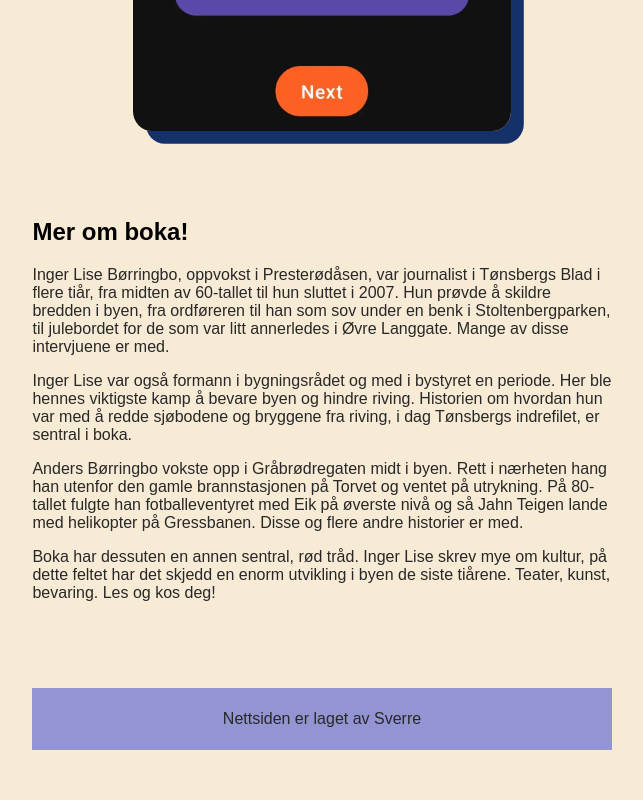
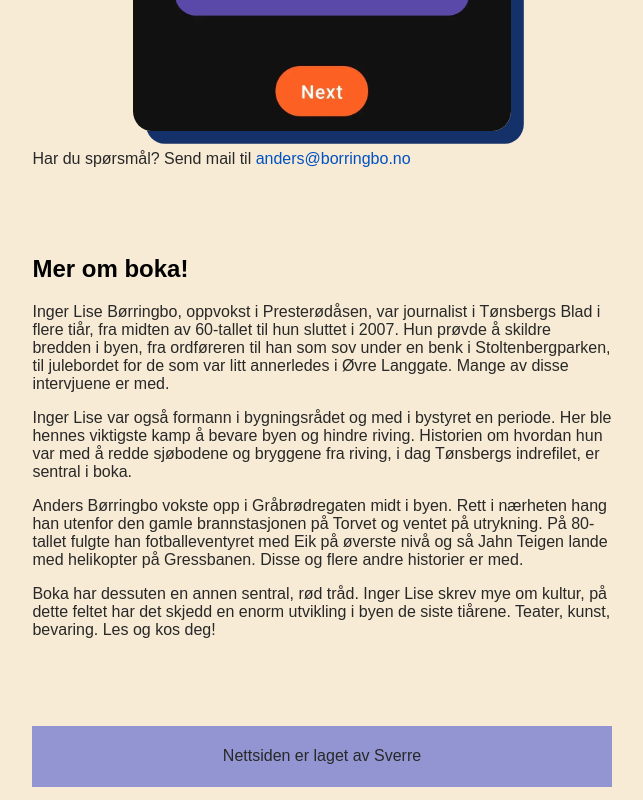
Before and after one commit to Sverreabo/mornmorn, a plain HTML site: page index.html in a window 1280 px wide. Shown: the part 1754-2554 px from the top of the page, without its empty margins (318-961 px from the left). Before the commit the page ends 2517 px from the top, so only its background shows below. Drawn offline with Linux system fonts and the light colour scheme.

Commit message:
Update index.html

```diff
--- a/index.html
+++ b/index.html
@@ -44,6 +44,7 @@
                 kr i frakt. Totalprisen blir i så fall 338 kr.
             </p>
             <img class="vipps" src="images/vipps_eksempel.webp" alt="Vipps-eksempel">
+            <p>Har du spørsmål? Send mail til <a href="mailto:anders@borringbo.no">anders@borringbo.no</a></p>
         </article>
 
         <article>
```
